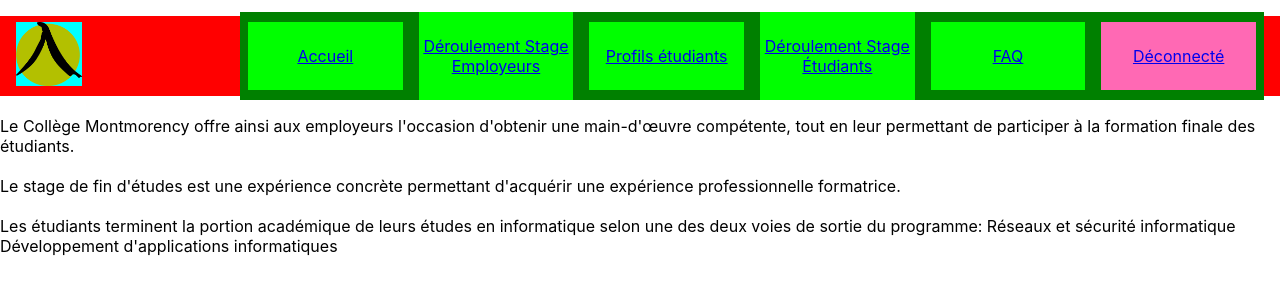
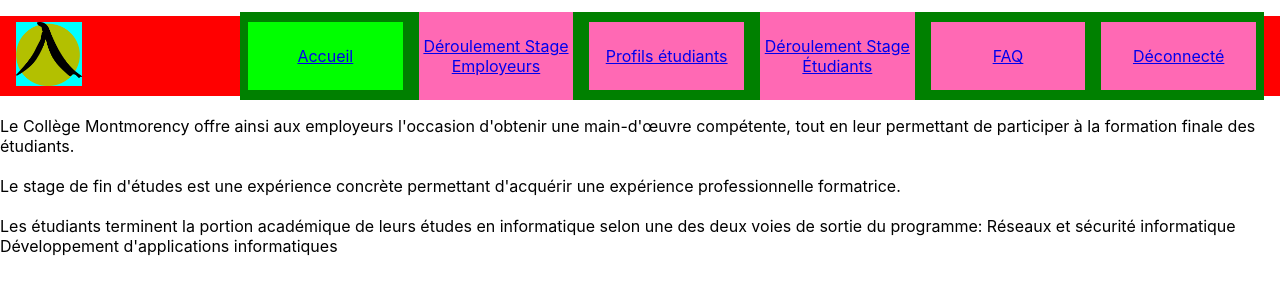
Before and after one commit to Galastique/Projet_Final-Web_et_base_de_donnees, a React (Create React App) app in the folder frontend/: page / in a window 1280 px wide. Shown: the top 300 px of the page. Built offline with nearby package versions, Linux system fonts and the light colour scheme.

Commit message:
ajoût liens que j'avais oublié

```diff
--- a/frontend/src/shared/components/Navigation/NavLinks.js
+++ b/frontend/src/shared/components/Navigation/NavLinks.js
@@ -13,16 +13,16 @@ const NavLinks = (props) => {
                 <NavLink to="/" exact>Accueil</NavLink>
             </li>
             <li>
-                <NavLink to="/" exact>Déroulement Stage Employeurs</NavLink>
+                <NavLink to="/deroulement-stage-employeurs/pages/DeroulementStageEmployeurs" exact>Déroulement Stage Employeurs</NavLink>
             </li>
             <li>
-                <NavLink to="/" exact>Profils étudiants</NavLink>
+                <NavLink to="/profils-etudiants/pages/ProfilsEtudiants" exact>Profils étudiants</NavLink>
             </li>
             <li>
-                <NavLink to="/" exact>Déroulement Stage Étudiants</NavLink>
+                <NavLink to="/deroulement-stage-etudiants/pages/DeroulementStageEtudiants" exact>Déroulement Stage Étudiants</NavLink>
             </li>
             <li>
-                <NavLink to="/" exact>FAQ</NavLink>
+                <NavLink to="/faq/pages/Faq" exact>FAQ</NavLink>
             </li>
             {auth.isLoggedIn && (
                 <li>
```
